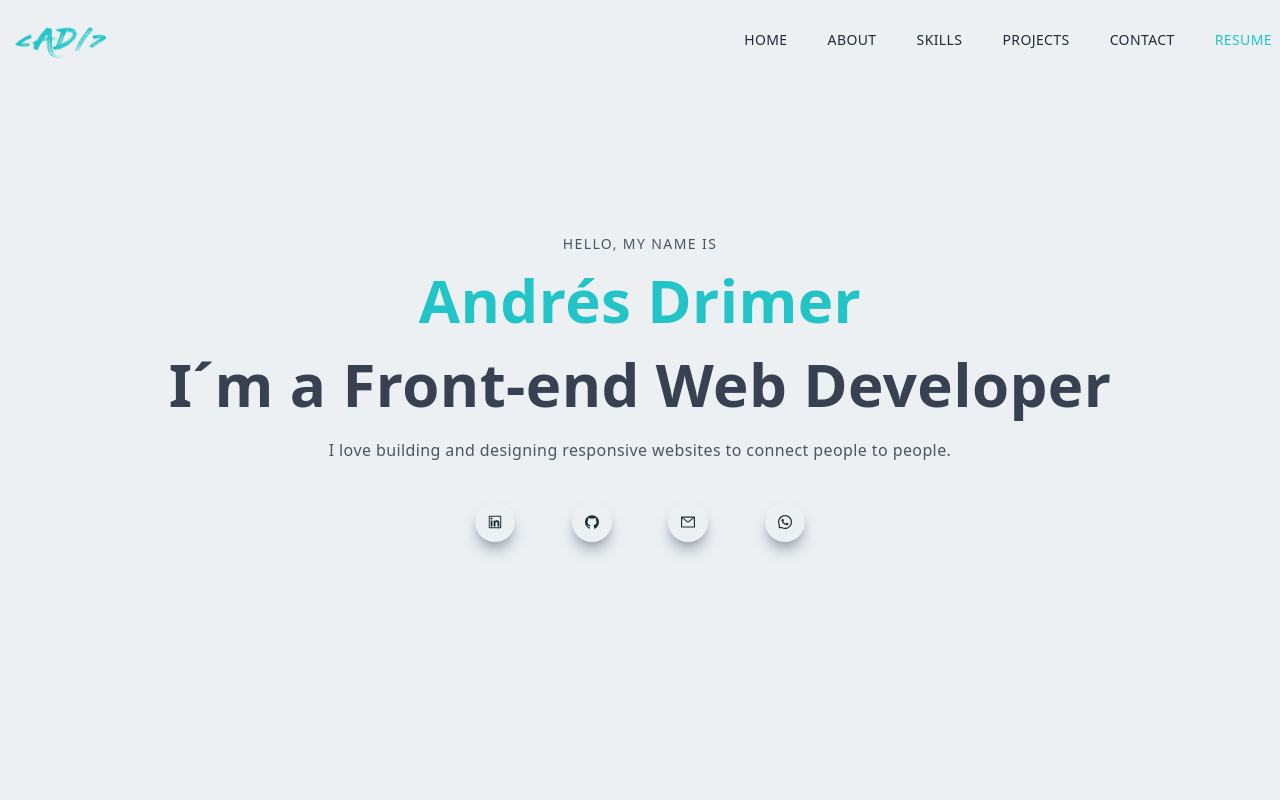
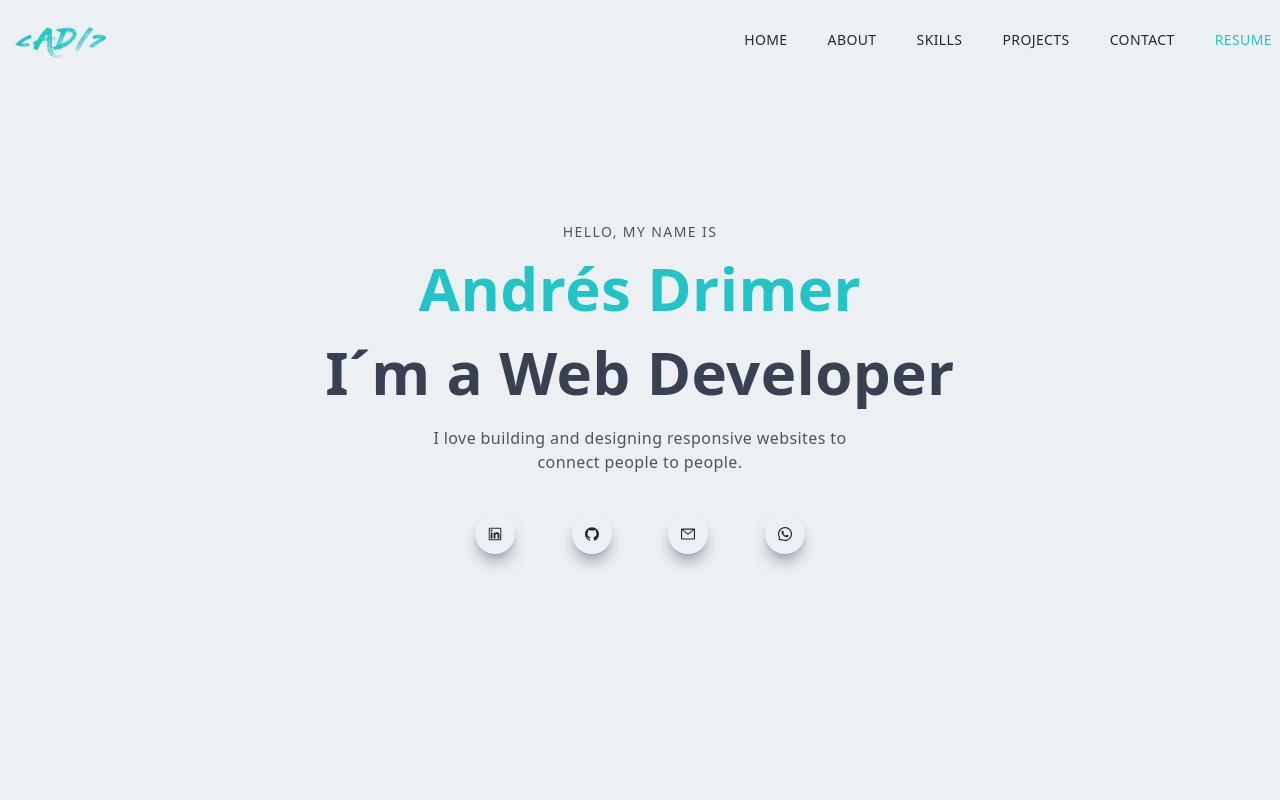
Before and after one commit to AndresDrimer/portfolio-ad-next-app, a Next.js app: page / in a window 1280 px wide. Shown: the top 800 px of the page. Built offline with nearby package versions, Linux system fonts and the light colour scheme.

Commit message:
web-dev correction

```diff
--- a/app/page.js
+++ b/app/page.js
@@ -15,7 +15,7 @@ export default function Home() {
   return (
     <>
       <Head>
-        <title>Andrés Drimer | Front-end developer</title>
+        <title>Andrés Drimer | Web developer</title>
         <meta name="description" content="Andrés Drimer Portfolio" />
         <meta name="viewport" content="width=device-width, initial-scale=1" />
         <link rel="icon" href="/logoAD2023-4.ico" />
--- a/data.js
+++ b/data.js
@@ -1,6 +1,6 @@
 export default {
     name: "Andrés Drimer",
-    workTitle: "Front-end Web Developer",
+    workTitle: "Web Developer",
     moto: "I love building and designing responsive websites to connect people to people.",
     resume:"https://drive.google.com/file/d/1dUO03fxCt7iPKtHVa9kJI7dpocdrnVX_/view?usp=sharing",
     logo: "/assets/logoAD2023-4.png",
```
